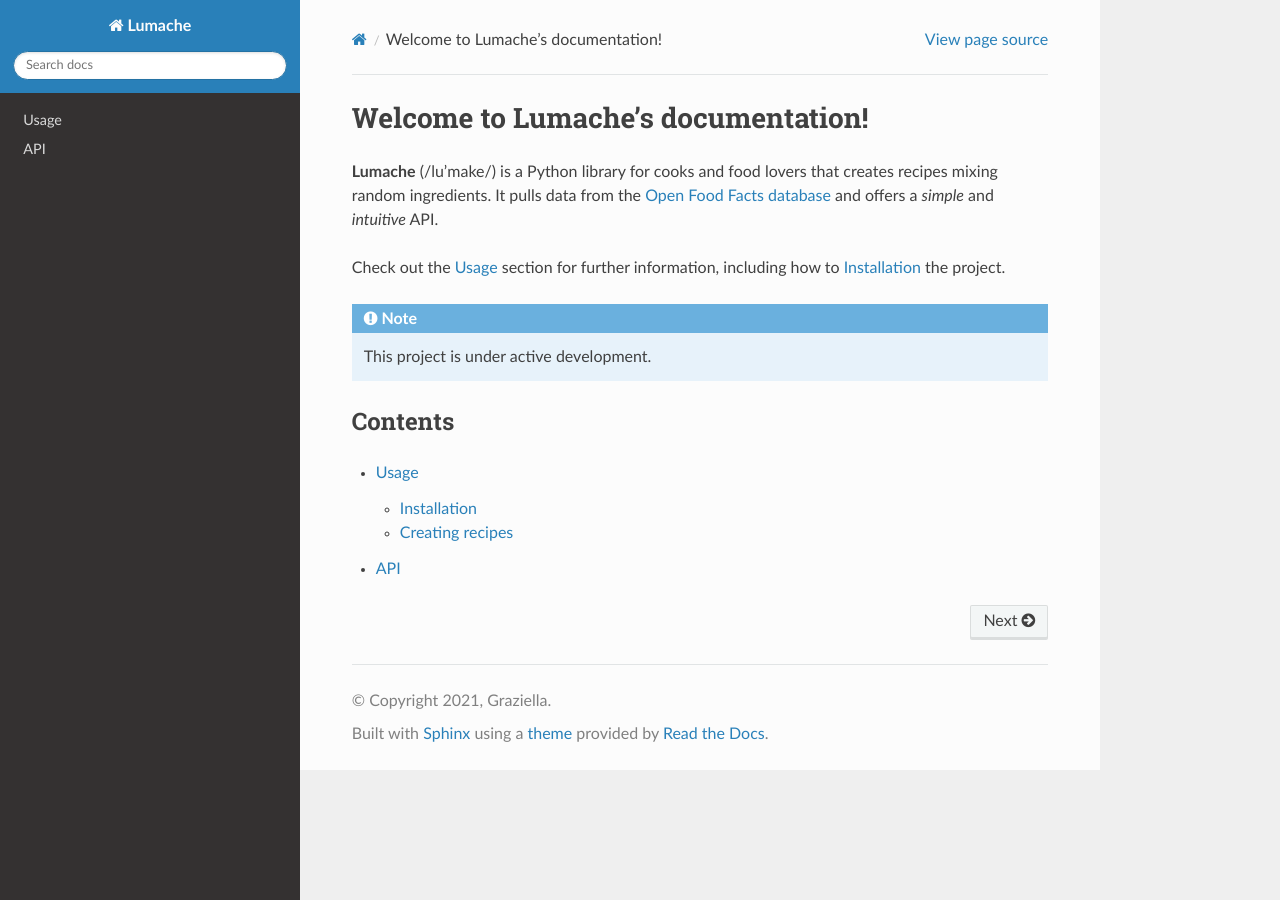
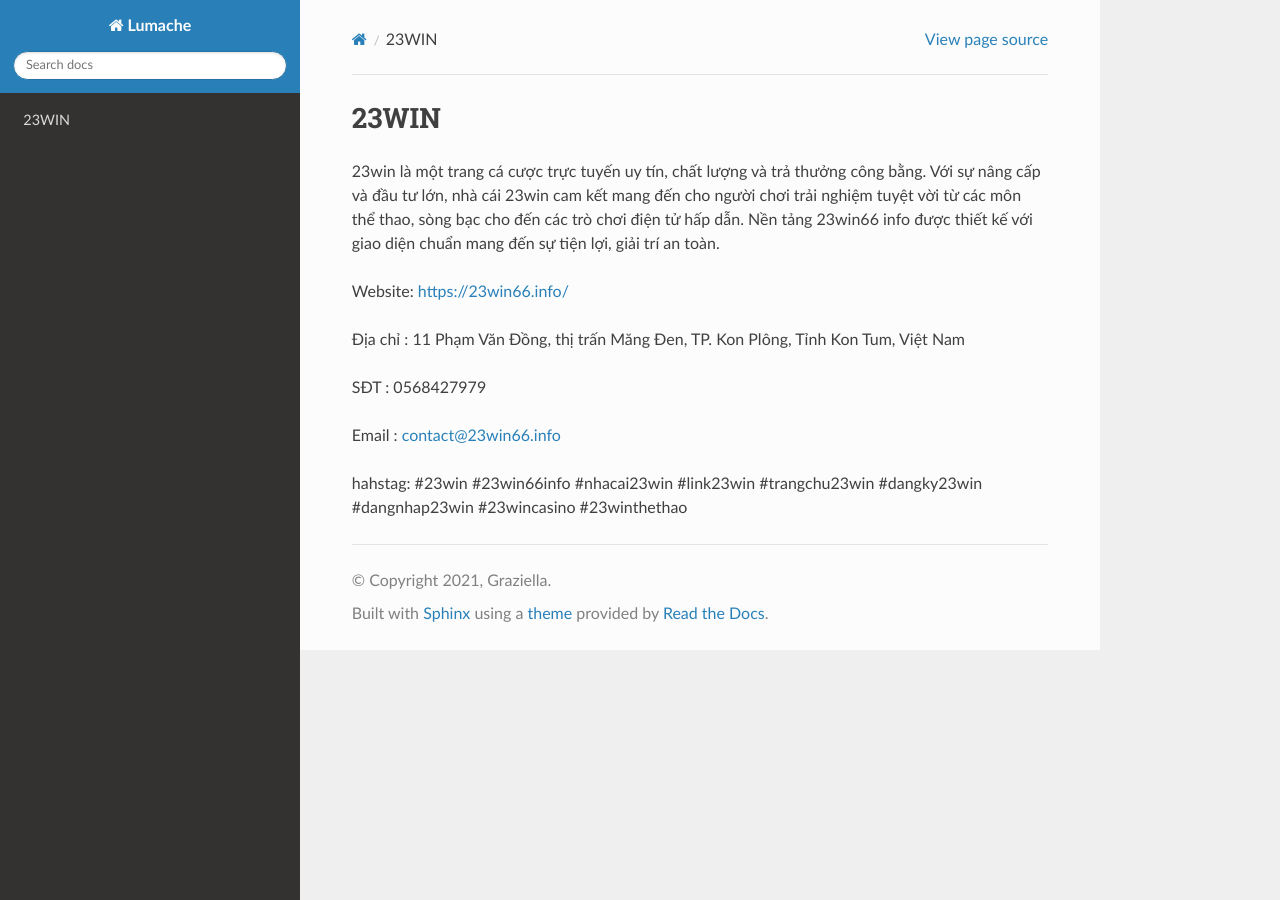
Before and after one commit to parkisngan19/23win66info, a Sphinx documentation site: the page built from docs/source/index.rst, in a window 1280 px wide. Built offline with Sphinx 7.4.7 and the Read the Docs theme 3.1.0, drawn with Linux system fonts in a browser that asks for light colours.

Commit message:
Update index.rst

```diff
--- a/docs/source/index.rst
+++ b/docs/source/index.rst
@@ -1,22 +1,14 @@
-Welcome to Lumache's documentation!
+23WIN
 ===================================
 
-**Lumache** (/lu'make/) is a Python library for cooks and food lovers
-that creates recipes mixing random ingredients.
-It pulls data from the `Open Food Facts database <https://world.openfoodfacts.org/>`_
-and offers a *simple* and *intuitive* API.
+23win là một trang cá cược trực tuyến uy tín, chất lượng và trả thưởng công bằng. Với sự nâng cấp và đầu tư lớn, nhà cái 23win cam kết mang đến cho người chơi trải nghiệm tuyệt vời từ các môn thể thao, sòng bạc cho đến các trò chơi điện tử hấp dẫn. Nền tảng 23win66 info được thiết kế với giao diện chuẩn mang đến sự tiện lợi, giải trí an toàn.
 
-Check out the :doc:`usage` section for further information, including
-how to :ref:`installation` the project.
+Website: https://23win66.info/
 
-.. note::
+Địa chỉ : 11 Phạm Văn Đồng, thị trấn Măng Đen, TP. Kon Plông, Tỉnh Kon Tum, Việt Nam
 
-   This project is under active development.
+SĐT : 0568427979
 
-Contents
---------
+Email : contact@23win66.info
 
-.. toctree::
-
-   usage
-   api
+hahstag: #23win #23win66info #nhacai23win #link23win #trangchu23win #dangky23win #dangnhap23win #23wincasino #23winthethao
```
